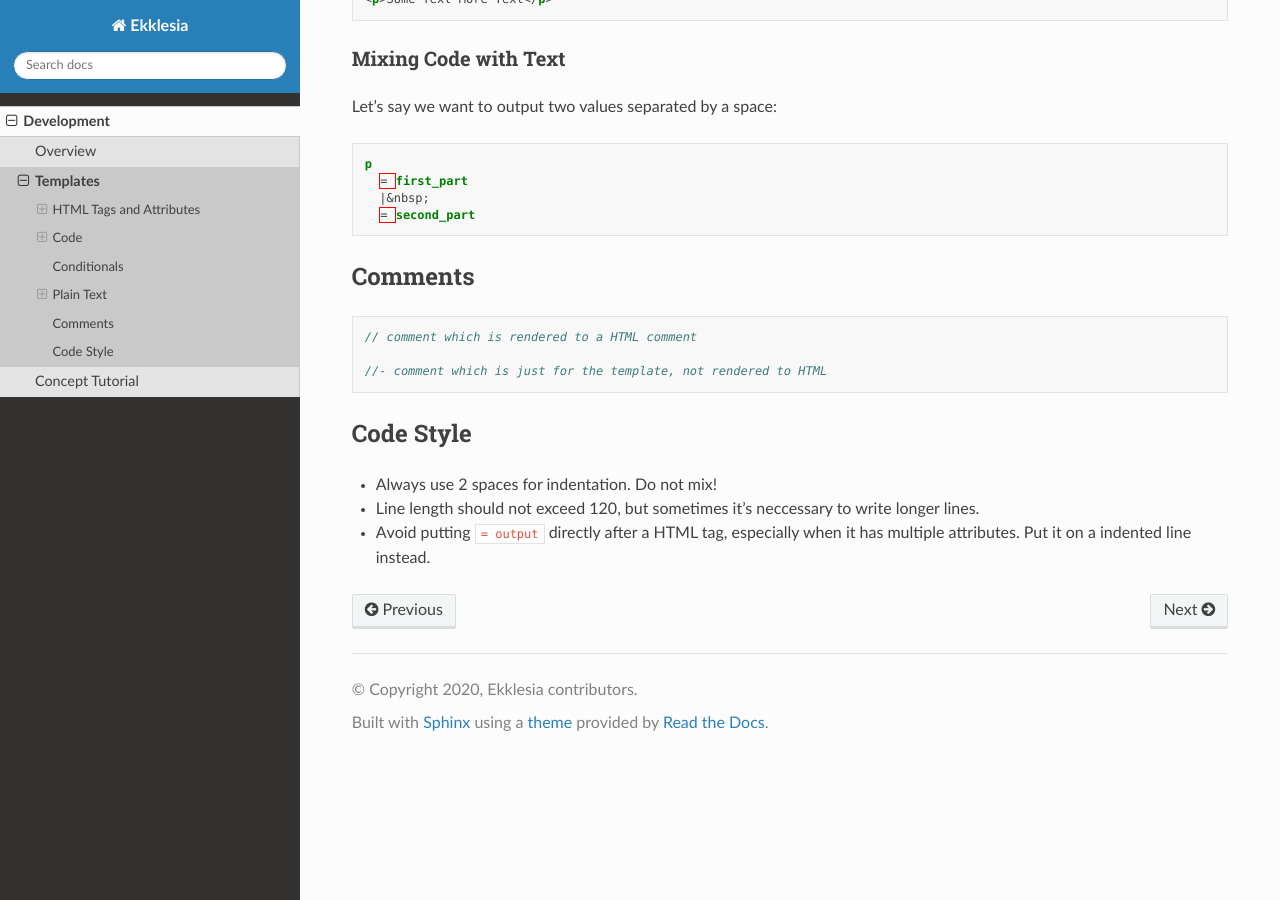
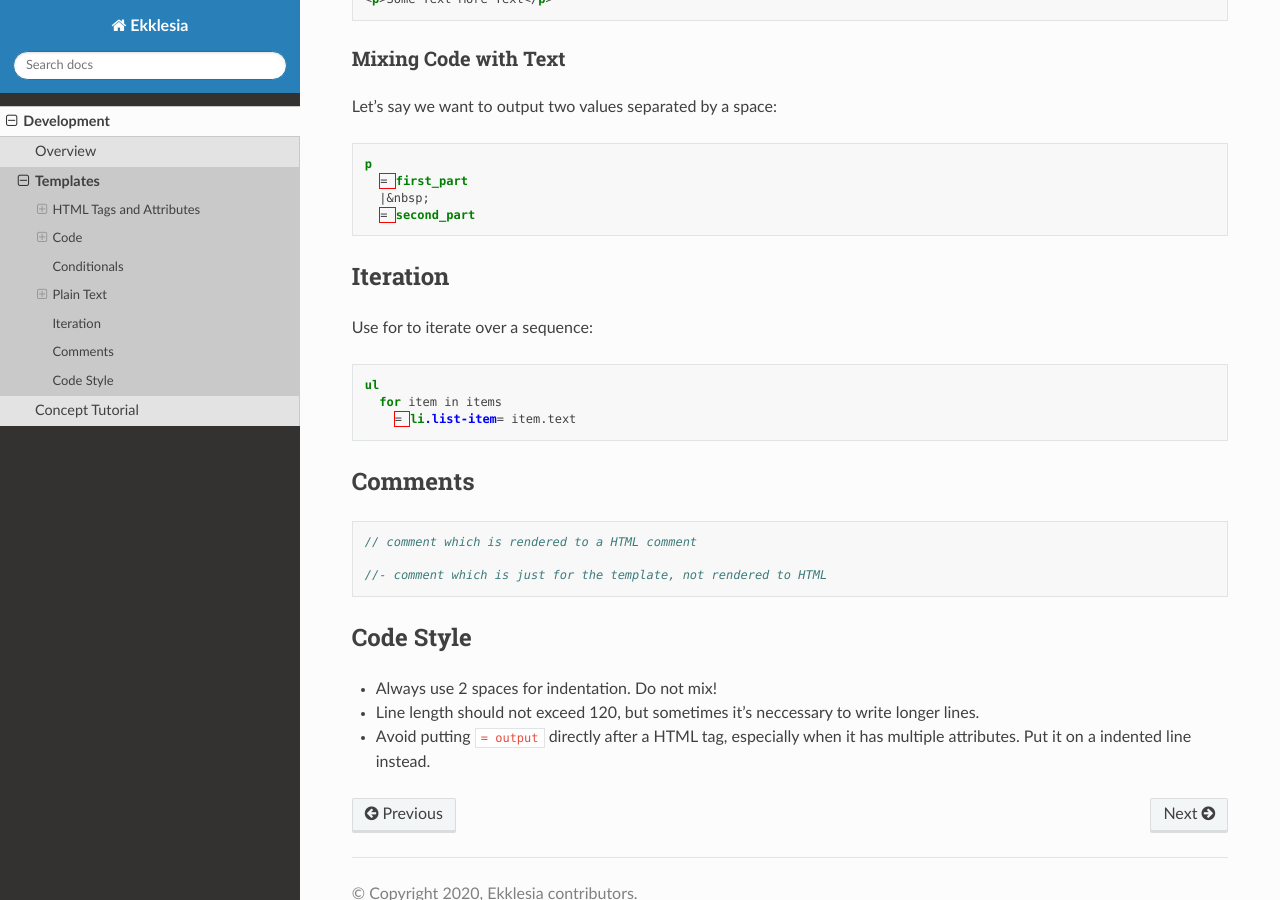
Before and after one commit to edemocracy/ekklesia, a Sphinx documentation site: the page built from docs/development/templates.rst, in a window 1280 px wide and 900 px high, scrolled down 4047 px. Built offline with Sphinx 7.4.7 and the Read the Docs theme 2.0.0, drawn with Linux system fonts in a browser that asks for light colours.

Commit message:
Template ref: Fix parens around expression, add iteration

```diff
--- a/docs/development/templates.rst
+++ b/docs/development/templates.rst
@@ -69,7 +69,7 @@ Attribute values support Jinja expressions:
 
 .. code-block:: pug
 
-    a.link(href=example_url, class=("extra" if options.extra else "") Example
+    a.link(href=example_url, class=("extra" if options.extra else "")) Example
 
 
 Adds "extra" to class attribute only if options.extra is true:
@@ -240,6 +240,18 @@ Let's say we want to output two values separated by a space:
       = second_part
 
 
+Iteration
+=========
+
+Use for to iterate over a sequence:
+
+.. code-block:: pug
+
+    ul
+      for item in items
+        = li.list-item= item.text
+
+
 Comments
 ========
 
```
